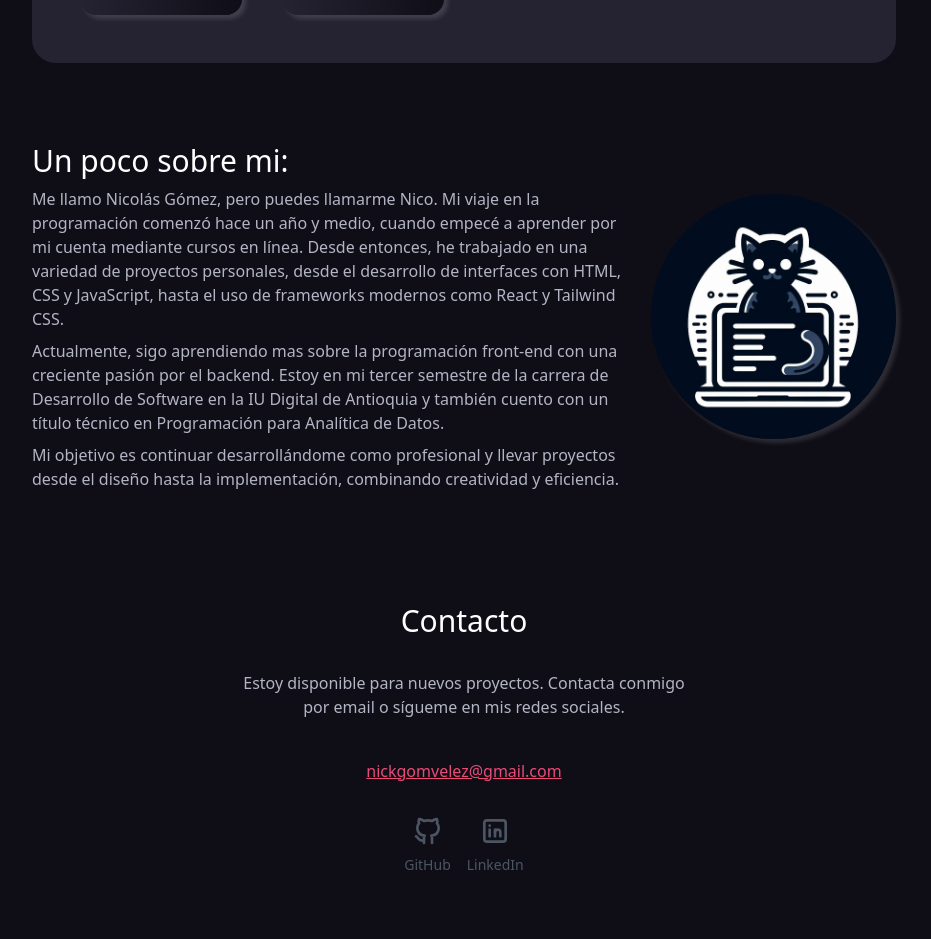
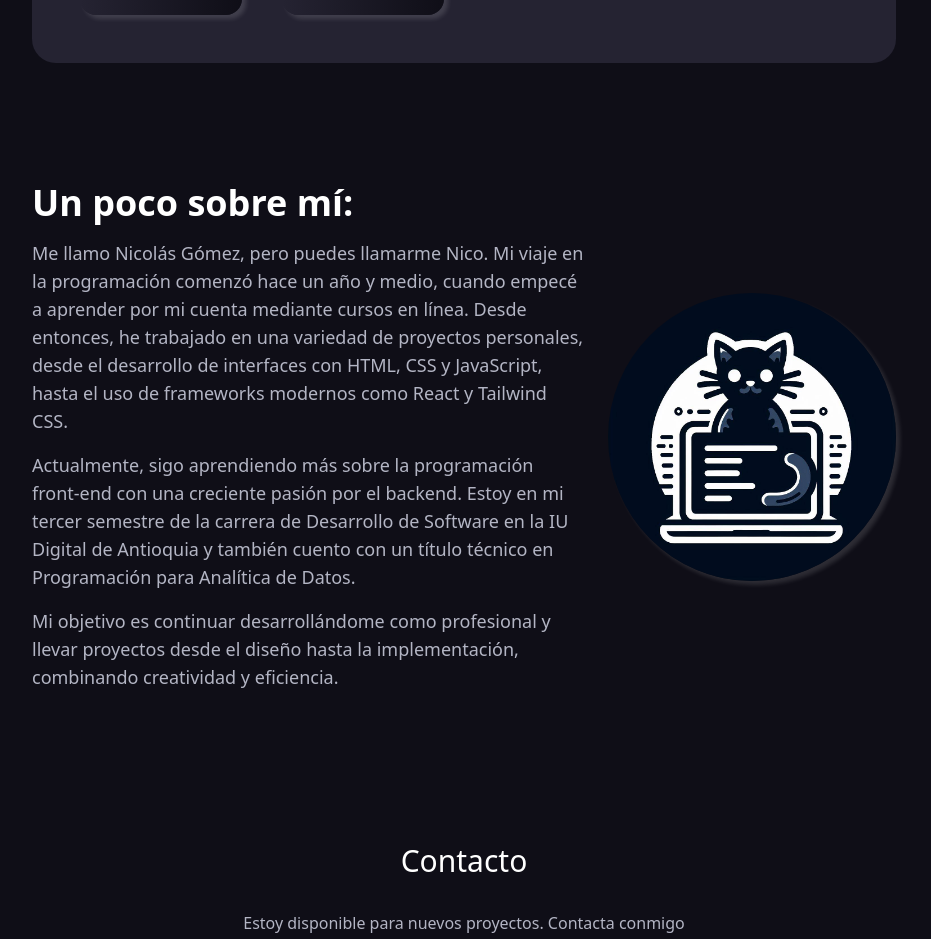
Before and after one commit to NickGV/Portafolio, a React (Vite) app: page / in a window 1280 px wide. Shown: the part 2473-3412 px from the top of the page, without its empty margins (176-1107 px from the left). Built offline with nearby package versions, Linux system fonts and the light colour scheme.

Commit message:
style: Add styles to the component AboutSeciton to make it responsive

```diff
--- a/src/components/AboutSection.jsx
+++ b/src/components/AboutSection.jsx
@@ -1,13 +1,16 @@
 import profileImg from "../assets/profile-img.jpg";
+
 export const AboutSection = () => {
   return (
     <section
       id="About"
-      className="flex flex-col gap-6 lg:flex-row items-center md:max-w-4xl 2xl:max-w-5xl mx-auto px-4"
+      className="flex flex-col gap-6 lg:flex-row items-center md:max-w-4xl 2xl:max-w-5xl mx-auto px-4 py-10"
     >
-      <div className="text-paragraph max-w-prose flex flex-col gap-2 text-left">
-        <h1 className="text-title text-xl md:text-3xl">Un poco sobre mi:</h1>
-        <p>
+      <div className="text-paragraph max-w-prose flex flex-col gap-4 text-left">
+        <h1 className="text-title text-xl md:text-3xl lg:text-4xl font-bold">
+          Un poco sobre mí:
+        </h1>
+        <p className="text-base md:text-lg">
           Me llamo Nicolás Gómez, pero puedes llamarme Nico. Mi viaje en la
           programación comenzó hace un año y medio, cuando empecé a aprender por
           mi cuenta mediante cursos en línea. Desde entonces, he trabajado en
@@ -15,24 +18,25 @@ export const AboutSection = () => {
           interfaces con HTML, CSS y JavaScript, hasta el uso de frameworks
           modernos como React y Tailwind CSS.
         </p>
-        <p>
-          Actualmente, sigo aprendiendo mas sobre la programación front-end con
+        <p className="text-base md:text-lg">
+          Actualmente, sigo aprendiendo más sobre la programación front-end con
           una creciente pasión por el backend. Estoy en mi tercer semestre de la
           carrera de Desarrollo de Software en la IU Digital de Antioquia y
           también cuento con un título técnico en Programación para Analítica de
           Datos.
         </p>
-        <p>
+        <p className="text-base md:text-lg">
           Mi objetivo es continuar desarrollándome como profesional y llevar
           proyectos desde el diseño hasta la implementación, combinando
           creatividad y eficiencia.
         </p>
       </div>
-      <div>
+
+      <div className="flex-shrink-0">
         <img
           src={profileImg}
           alt="profile-img"
-          className="rounded-full shadow-custom"
+          className="rounded-full shadow-custom w-40 h-40 md:w-60 md:h-60 lg:w-72 lg:h-72"
         />
       </div>
     </section>
```
